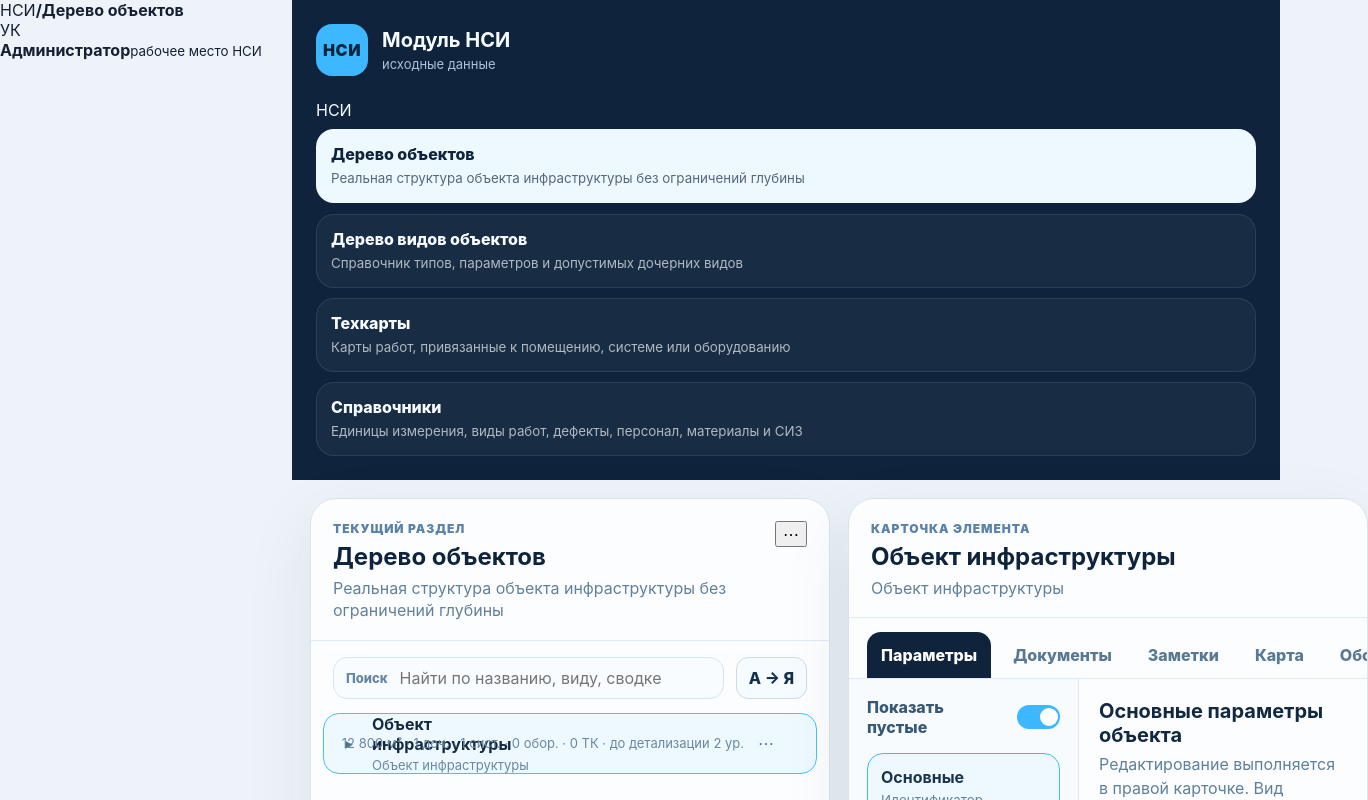
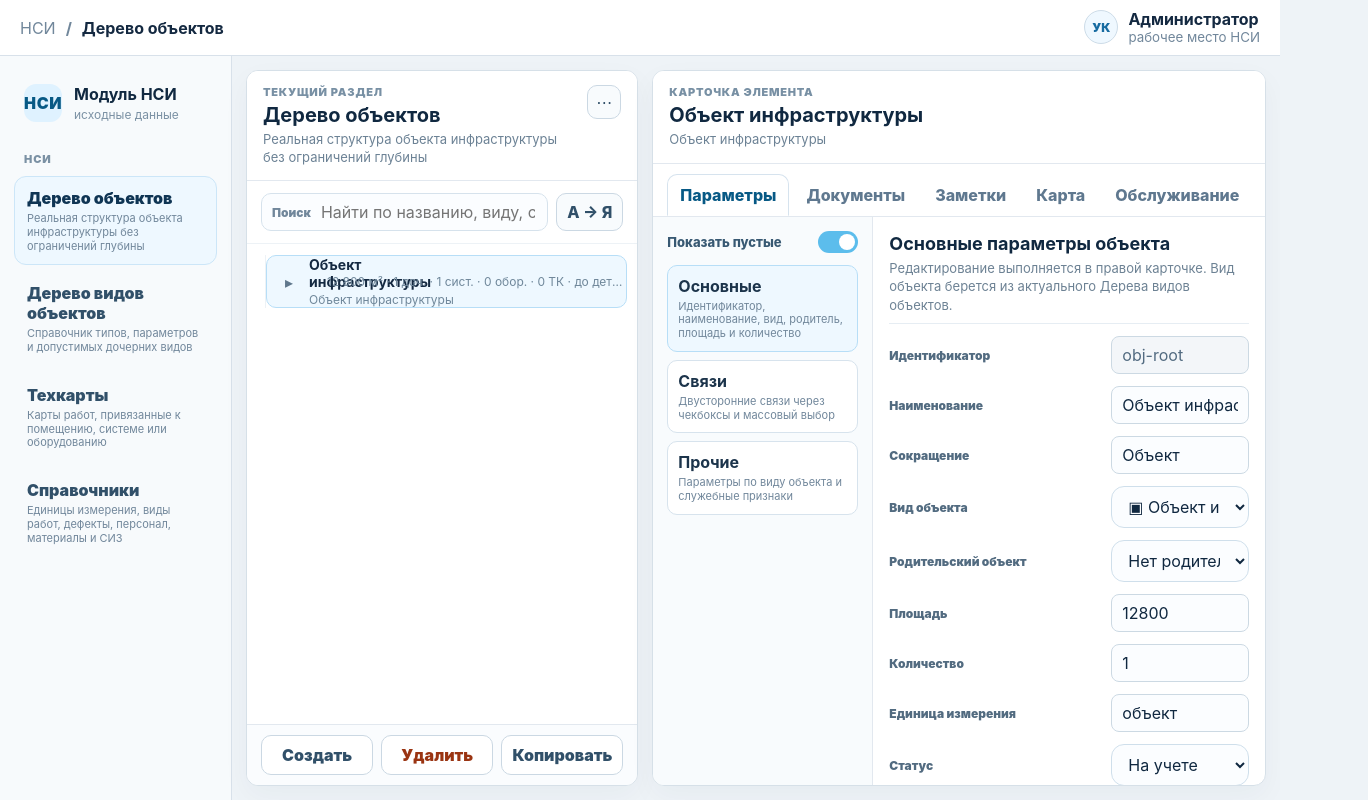
Before and after one commit to RozkvasA/nsi-test, a React (Vite) app: page / in a window 1280 px wide. Shown: the top 800 px of the page, 1368 px wide, since content can reach past the window. Built offline with nearby package versions, Linux system fonts and the light colour scheme.

Commit message:
Align shell panels with reference visuals

```diff
--- a/src/styles.css
+++ b/src/styles.css
@@ -1,6 +1,6 @@
 :root {
   color: #172033;
-  background: #edf3f8;
+  background: #eef3f7;
   font-family:
     Inter, system-ui, -apple-system, BlinkMacSystemFont, "Segoe UI", sans-serif;
   font-synthesis: none;
@@ -13,12 +13,15 @@
 
 body {
   margin: 0;
-  min-width: 1180px;
+  min-width: 0;
   min-height: 100vh;
+  background: #eef3f7;
 }
 
 button,
-input {
+input,
+select,
+textarea {
   font: inherit;
 }
 
@@ -28,33 +31,87 @@ button {
 
 .app-shell {
   display: grid;
-  grid-template-columns: 292px minmax(0, 1fr);
+  grid-template-rows: 56px minmax(0, 1fr);
   min-height: 100vh;
+}
+
+.topbar {
+  display: flex;
+  align-items: center;
+  justify-content: space-between;
+  gap: 20px;
+  padding: 0 20px;
+  border-bottom: 1px solid #d8e1ea;
+  background: #ffffff;
+}
+
+.breadcrumbs,
+.user-block {
+  display: flex;
+  align-items: center;
+  gap: 10px;
+}
+
+.breadcrumbs span,
+.breadcrumbs b,
+.user-block small {
+  color: #71879b;
+}
+
+.breadcrumbs strong,
+.user-block b {
+  color: #142941;
+}
+
+.user-avatar {
+  display: grid;
+  place-items: center;
+  width: 34px;
+  height: 34px;
+  border: 1px solid #cddce8;
+  border-radius: 50%;
+  background: #eff8ff;
+  color: #176ba1;
+  font-size: 12px;
+  font-weight: 900;
+}
+
+.user-block div {
+  display: flex;
+  flex-direction: column;
+  line-height: 1.2;
+}
+
+.app-body {
+  display: grid;
+  grid-template-columns: 232px minmax(0, 1fr);
+  min-height: 0;
 }
 
 .sidebar {
   display: flex;
   flex-direction: column;
-  gap: 24px;
-  padding: 24px;
-  background: #0f243c;
-  color: #f7fbff;
+  gap: 20px;
+  padding: 18px 14px;
+  border-right: 1px solid #d8e1ea;
+  background: #f7fafc;
 }
 
 .brand-block {
   display: flex;
   align-items: center;
-  gap: 14px;
+  gap: 12px;
+  padding: 10px;
 }
 
 .brand-mark {
   display: grid;
   place-items: center;
-  width: 52px;
-  height: 52px;
-  border-radius: 16px;
-  background: #3db7ff;
-  color: #06253e;
+  width: 38px;
+  height: 38px;
+  border-radius: 12px;
+  background: #dff2ff;
+  color: #075985;
   font-weight: 900;
   letter-spacing: 0.04em;
 }
@@ -70,156 +127,169 @@ button {
 }
 
 .brand-block h1 {
-  font-size: 20px;
+  font-size: 16px;
+  color: #102840;
 }
 
 .brand-block p {
-  margin-top: 4px;
-  color: #aac1d7;
-  font-size: 13px;
+  margin-top: 3px;
+  color: #7b91a4;
+  font-size: 12px;
 }
 
 .section-nav {
   display: flex;
   flex-direction: column;
-  gap: 10px;
+  gap: 6px;
+}
+
+.nav-group-title {
+  margin: 0 10px 4px;
+  color: #7b91a4;
+  font-size: 11px;
+  font-weight: 900;
+  letter-spacing: 0.08em;
+  text-transform: uppercase;
 }
 
 .section-button {
   width: 100%;
-  padding: 14px;
-  border: 1px solid rgba(255, 255, 255, 0.09);
-  border-radius: 18px;
-  background: rgba(255, 255, 255, 0.04);
-  color: inherit;
+  padding: 11px 12px;
+  border: 1px solid transparent;
+  border-radius: 12px;
+  background: transparent;
+  color: #315069;
   text-align: left;
-  transition: 0.18s ease;
+  transition: 0.16s ease;
 }
 
 .section-button:hover,
 .section-button.active {
+  border-color: #cce6f8;
   background: #eef8ff;
-  color: #0f243c;
-  transform: translateY(-1px);
+  color: #0f3554;
 }
 
 .section-button span {
   display: block;
-  font-weight: 800;
-  margin-bottom: 6px;
+  font-weight: 900;
+  margin-bottom: 4px;
 }
 
 .section-button small {
   display: block;
-  line-height: 1.35;
-  color: currentColor;
-  opacity: 0.68;
+  color: #71879b;
+  font-size: 11px;
+  line-height: 1.25;
 }
 
 .work-area {
   display: grid;
-  grid-template-columns: minmax(520px, 0.92fr) minmax(520px, 1.08fr);
-  gap: 18px;
-  padding: 18px;
+  grid-template-columns: minmax(360px, 0.78fr) minmax(520px, 1.22fr);
+  gap: 14px;
+  min-height: 0;
+  padding: 14px;
 }
 
 .tree-panel,
 .details-panel {
   overflow: hidden;
-  border: 1px solid #d8e4ef;
-  border-radius: 26px;
-  background: rgba(255, 255, 255, 0.86);
-  box-shadow: 0 24px 70px rgba(14, 42, 71, 0.08);
+  border: 1px solid #d6e0e8;
+  border-radius: 12px;
+  background: #ffffff;
+  box-shadow: 0 10px 28px rgba(30, 58, 88, 0.04);
 }
 
-.tree-panel {
+.tree-panel,
+.details-panel {
   display: flex;
   flex-direction: column;
-  min-height: calc(100vh - 36px);
+  min-height: 0;
+  height: calc(100vh - 84px);
 }
 
 .panel-header,
 .details-header {
-  padding: 22px 22px 18px;
-  border-bottom: 1px solid #dfeaf3;
+  padding: 14px 16px;
+  border-bottom: 1px solid #e2e8ef;
+  background: #ffffff;
 }
 
 .panel-header {
   display: flex;
   align-items: flex-start;
   justify-content: space-between;
-  gap: 18px;
+  gap: 12px;
 }
 
 .eyebrow {
-  margin: 0 0 6px;
-  color: #5b82a6;
-  font-size: 12px;
+  margin: 0 0 4px;
+  color: #7890a4;
+  font-size: 11px;
   font-weight: 900;
-  letter-spacing: 0.08em;
+  letter-spacing: 0.07em;
   text-transform: uppercase;
 }
 
 .panel-header h2,
 .details-header h2 {
-  font-size: 24px;
-  color: #0f243c;
+  font-size: 20px;
+  color: #102840;
 }
 
 .panel-header span,
 .details-header span {
   display: block;
-  margin-top: 6px;
-  color: #63809a;
-  line-height: 1.4;
+  margin-top: 4px;
+  color: #6c8295;
+  font-size: 13px;
+  line-height: 1.35;
 }
 
-.header-actions {
-  display: flex;
-  flex-wrap: wrap;
-  justify-content: flex-end;
-  gap: 8px;
-  min-width: 230px;
+.panel-action-menu {
+  position: relative;
 }
 
-.header-actions button,
-.ghost-button,
-.relation-actions button,
-.bulk-panel button {
-  border: 1px solid #cbdbe8;
-  border-radius: 12px;
-  background: #f6fbff;
-  color: #15304d;
-  font-weight: 800;
-  padding: 10px 12px;
+.compact-action-button {
+  display: grid;
+  place-items: center;
+  width: 34px;
+  height: 34px;
+  border: 1px solid #cbd8e3;
+  border-radius: 10px;
+  background: #f8fbfd;
+  color: #315069;
+  font-weight: 900;
 }
 
-.header-actions button:disabled {
-  cursor: not-allowed;
-  opacity: 0.45;
+.panel-menu {
+  top: calc(100% + 8px);
+  right: 0;
 }
 
 .tree-toolbar {
   display: grid;
-  grid-template-columns: 1fr auto;
-  gap: 12px;
-  padding: 16px 22px 10px;
+  grid-template-columns: minmax(0, 1fr) auto;
+  gap: 8px;
+  padding: 12px 14px;
+  border-bottom: 1px solid #edf2f6;
 }
 
 .search-field {
   display: flex;
   align-items: center;
-  gap: 10px;
-  border: 1px solid #d6e5f0;
-  border-radius: 14px;
-  background: #f9fcff;
-  padding: 8px 12px;
+  gap: 8px;
+  min-width: 0;
+  border: 1px solid #d6e2ec;
+  border-radius: 10px;
+  background: #fbfdff;
+  padding: 7px 10px;
 }
 
 .search-field span {
-  color: #6686a3;
-  font-size: 13px;
-  font-weight: 800;
+  color: #71879b;
+  font-size: 12px;
+  font-weight: 900;
 }
 
 .search-field input,
@@ -232,122 +302,169 @@ button {
   color: #12263e;
 }
 
+.ghost-button {
+  border: 1px solid #cbd8e3;
+  border-radius: 10px;
+  background: #f8fbfd;
+  color: #315069;
+  font-weight: 800;
+  padding: 8px 10px;
+}
+
 .tree-hint {
-  margin: 0 22px 12px;
-  padding: 10px 12px;
-  border-radius: 14px;
-  background: #eef7ff;
+  margin: 10px 14px 0;
+  padding: 9px 10px;
+  border-radius: 10px;
+  background: #eef8ff;
   color: #47677f;
-  font-size: 13px;
+  font-size: 12px;
   line-height: 1.35;
 }
 
 .tree-list {
   flex: 1;
+  min-height: 0;
   overflow: auto;
-  padding: 0 12px 18px;
+  padding: 8px 10px 12px;
+}
+
+.tree-branch {
+  position: relative;
+  border-left: 1px solid #edf2f6;
+  margin-left: 8px;
 }
 
 .tree-row {
   display: grid;
-  grid-template-columns: 30px minmax(180px, 1fr) minmax(180px, auto) auto 28px;
+  grid-template-columns: 24px minmax(150px, 1fr) minmax(160px, auto) auto 28px;
   align-items: center;
   gap: 8px;
-  min-height: 58px;
+  min-height: 50px;
   border: 1px solid transparent;
-  border-radius: 16px;
-  margin: 4px 0;
+  border-radius: 10px;
+  margin: 3px 0;
   background: #ffffff;
-  transition: 0.16s ease;
+  transition: 0.14s ease;
 }
 
 .tree-row:hover {
-  border-color: #c9e8ff;
-  box-shadow: 0 12px 32px rgba(48, 128, 190, 0.11);
+  border-color: #d5e9f7;
+  background: #fbfdff;
 }
 
 .tree-row.selected {
-  border-color: #49bfff;
-  background: #eef9ff;
+  border-color: #b7def7;
+  background: #eef8ff;
 }
 
 .expand-button,
 .row-menu {
   border: 0;
   background: transparent;
-  color: #4d718f;
+  color: #60788d;
   font-weight: 900;
 }
 
 .tree-main {
   display: flex;
   flex-direction: column;
-  gap: 3px;
+  gap: 2px;
 }
 
 .tree-main strong {
   color: #142941;
+  font-size: 14px;
 }
 
 .tree-main span,
 .tree-summary {
-  color: #6a879f;
-  font-size: 13px;
+  color: #6f879a;
+  font-size: 12px;
 }
 
 .tree-summary {
   justify-self: end;
+  max-width: 300px;
+  overflow: hidden;
+  text-overflow: ellipsis;
   white-space: nowrap;
 }
 
 .warning-pill {
   border-radius: 999px;
-  background: #fff1d8;
-  color: #84560b;
-  font-size: 12px;
+  background: #fff4e5;
+  color: #8a5300;
+  font-size: 11px;
   font-weight: 900;
-  padding: 5px 8px;
+  padding: 4px 7px;
   white-space: nowrap;
 }
 
-.details-panel {
-  min-height: calc(100vh - 36px);
+.tree-footer-actions {
   display: flex;
-  flex-direction: column;
+  gap: 8px;
+  padding: 10px 14px;
+  border-top: 1px solid #e2e8ef;
+  background: #fafcfe;
+}
+
+.tree-footer-actions button {
+  flex: 1;
+  border: 1px solid #cbd8e3;
+  border-radius: 10px;
+  background: #ffffff;
+  color: #315069;
+  font-weight: 900;
+  padding: 9px 10px;
+}
+
+.tree-footer-actions button:disabled,
+.ghost-button:disabled,
+.compact-action-button:disabled {
+  cursor: not-allowed;
+  opacity: 0.45;
+}
+
+.tree-footer-actions .danger-lite {
+  color: #9a3412;
 }
 
 .tabs {
   display: flex;
-  gap: 8px;
-  padding: 14px 18px 0;
-  border-bottom: 1px solid #dfeaf3;
+  gap: 4px;
+  padding: 10px 14px 0;
+  border-bottom: 1px solid #e2e8ef;
+  background: #ffffff;
 }
 
 .tab {
-  border: 0;
-  border-radius: 14px 14px 0 0;
+  border: 1px solid transparent;
+  border-radius: 10px 10px 0 0;
   background: transparent;
-  color: #597891;
+  color: #5f788f;
   font-weight: 800;
-  padding: 13px 14px;
+  padding: 10px 12px;
 }
 
 .tab.active {
-  background: #0f243c;
-  color: #ffffff;
+  border-color: #d6e3ee;
+  border-bottom-color: #ffffff;
+  background: #ffffff;
+  color: #075985;
 }
 
 .parameters-layout {
   display: grid;
-  grid-template-columns: 230px minmax(0, 1fr);
+  grid-template-columns: 220px minmax(0, 1fr);
   flex: 1;
   min-height: 0;
 }
 
 .parameter-groups {
-  border-right: 1px solid #dfeaf3;
-  background: #f8fbfe;
-  padding: 18px;
+  border-right: 1px solid #e2e8ef;
+  background: #f8fbfd;
+  padding: 14px;
+  overflow: auto;
 }
 
 .toggle-row {
@@ -355,16 +472,17 @@ button {
   justify-content: space-between;
   align-items: center;
   gap: 12px;
-  margin-bottom: 16px;
+  margin-bottom: 12px;
   color: #385973;
+  font-size: 13px;
   font-weight: 800;
 }
 
 .switch {
   position: relative;
   display: inline-block;
-  width: 44px;
-  height: 24px;
+  width: 40px;
+  height: 22px;
 }
 
 .switch input {
@@ -383,8 +501,8 @@ button {
 .switch span::before {
   content: '';
   position: absolute;
-  width: 18px;
-  height: 18px;
+  width: 16px;
+  height: 16px;
   left: 3px;
   top: 3px;
   border-radius: 50%;
@@ -393,28 +511,28 @@ button {
 }
 
 .switch input:checked + span {
-  background: #3db7ff;
+  background: #5cbdec;
 }
 
 .switch input:checked + span::before {
-  transform: translateX(20px);
+  transform: translateX(18px);
 }
 
 .group-button {
   display: block;
   width: 100%;
-  margin-bottom: 10px;
-  border: 1px solid #d7e5f0;
-  border-radius: 16px;
+  margin-bottom: 8px;
+  border: 1px solid #d7e3ed;
+  border-radius: 10px;
   background: #ffffff;
   color: #1c344b;
   text-align: left;
-  padding: 13px;
+  padding: 10px;
 }
 
 .group-button.active {
-  border-color: #44b8ff;
-  background: #eef9ff;
+  border-color: #b7def7;
+  background: #eef8ff;
 }
 
 .group-button b,
@@ -423,80 +541,130 @@ button {
 }
 
 .group-button small {
-  margin-top: 5px;
-  color: #66849c;
-  line-height: 1.3;
+  margin-top: 4px;
+  color: #71879b;
+  font-size: 11px;
+  line-height: 1.25;
 }
 
-.parameter-card {
+.parameter-card,
+.tech-card-editor,
+.create-object-panel {
+  flex: 1;
+  min-height: 0;
   overflow: auto;
-  padding: 20px;
+  padding: 16px;
 }
 
 .parameter-section {
   display: flex;
   flex-direction: column;
-  gap: 14px;
+  gap: 12px;
 }
 
 .section-title {
   padding-bottom: 8px;
-  border-bottom: 1px solid #e2edf5;
+  border-bottom: 1px solid #e6edf3;
 }
 
 .section-title h3 {
   color: #102840;
-  font-size: 20px;
+  font-size: 18px;
 }
 
 .section-title p {
-  margin: 6px 0 0;
-  color: #607f98;
+  margin: 5px 0 0;
+  color: #6d8294;
+  font-size: 13px;
   line-height: 1.45;
+}
+
+.reference-fields-grid {
+  display: grid;
+  gap: 8px;
+  border: 1px solid #dbe5ed;
+  border-radius: 12px;
+  background: #ffffff;
+  padding: 10px;
 }
 
 .field-row {
   display: grid;
   grid-template-columns: 210px minmax(0, 1fr);
   align-items: center;
-  gap: 14px;
+  gap: 12px;
+  min-height: 38px;
 }
 
 .field-row span {
-  color: #476981;
+  color: #526b80;
+  font-size: 12px;
+  font-weight: 900;
+}
+
+.field-row input,
+.field-row select,
+.field-row textarea {
+  min-height: 38px;
+  border: 1px solid #ccd9e3;
+  border-radius: 8px;
+  background: #fbfdff;
+  color: #102840;
+  padding: 0 10px;
+}
+
+.field-row textarea {
+  min-height: 68px;
+  padding: 9px 10px;
+  resize: vertical;
+}
+
+.field-row input[readonly] {
+  background: #f3f6f9;
+  color: #526b80;
+}
+
+.field-row.empty input,
+.key-value-row.empty {
+  border-color: #efd6aa;
+  background: #fff9ed;
+}
+
+.boolean-row {
+  display: flex;
+  align-items: center;
+  gap: 10px;
+  min-height: 38px;
+  color: #526b80;
   font-size: 13px;
   font-weight: 900;
 }
 
-.field-row input {
-  min-height: 42px;
-  border: 1px solid #cfdfeb;
-  border-radius: 13px;
-  background: #fbfdff;
-  color: #102840;
-  padding: 0 12px;
-}
-
-.field-row input[readonly] {
-  background: #f2f6fa;
-  color: #516f87;
-}
-
-.field-row.empty input,
-.key-value-row.empty {
-  border-color: #f0d7aa;
-  background: #fff9ed;
+.boolean-row input {
+  width: 16px;
+  height: 16px;
 }
 
 .relation-block,
 .bulk-panel,
 .mini-card,
 .stub-tab,
-.empty-state {
-  border: 1px solid #dce8f2;
-  border-radius: 20px;
+.empty-state,
+.info-card,
+.tag-list,
+.key-value-row,
+.dynamic-parameter-list,
+.type-group-list,
+.type-parameter-editor,
+.parameter-definition-card,
+.tech-card-row,
+.creation-mode-card,
+.template-description,
+.summary-strip {
+  border: 1px solid #dbe5ed;
+  border-radius: 12px;
   background: #ffffff;
-  padding: 16px;
+  padding: 14px;
 }
 
 .relation-header {
@@ -509,9 +677,12 @@ button {
 .bulk-panel p,
 .mini-card p,
 .stub-tab p,
-.empty-state p {
-  margin: 6px 0 0;
-  color: #667f95;
+.empty-state p,
+.template-description p,
+.template-description span {
+  margin: 5px 0 0;
+  color: #6d8294;
+  font-size: 13px;
   line-height: 1.45;
 }
 
@@ -522,39 +693,53 @@ button {
   color: #176ba1;
   font-size: 12px;
   font-weight: 900;
-  padding: 6px 10px;
+  padding: 5px 9px;
   white-space: nowrap;
 }
 
 .relation-search {
-  height: 40px;
-  margin: 14px 0 10px;
+  height: 38px;
+  margin: 12px 0 10px;
   border: 1px solid #d2e2ee;
-  border-radius: 12px;
-  padding: 0 12px;
+  border-radius: 8px;
+  padding: 0 10px;
   background: #fbfdff;
 }
 
-.relation-actions {
+.relation-actions,
+.row-actions-inline,
+.create-actions,
+.inline-title,
+.mode-buttons,
+.summary-strip {
   display: flex;
+  align-items: center;
+  gap: 8px;
   flex-wrap: wrap;
-  gap: 8px;
-  margin-bottom: 10px;
+}
+
+.inline-title,
+.create-actions {
+  justify-content: space-between;
+}
+
+.row-actions-inline {
+  justify-content: flex-end;
 }
 
 .check-list {
   display: grid;
-  gap: 8px;
+  gap: 6px;
 }
 
 .check-list label {
   display: flex;
   align-items: center;
-  gap: 9px;
-  min-height: 36px;
-  border-radius: 12px;
+  gap: 8px;
+  min-height: 34px;
+  border-radius: 8px;
   background: #f7fbff;
-  padding: 8px 10px;
+  padding: 7px 9px;
 }
 
 .check-list input {
@@ -565,23 +750,16 @@ button {
 .info-grid {
   display: grid;
   grid-template-columns: repeat(3, minmax(0, 1fr));
-  gap: 12px;
-}
-
-.info-card {
-  border: 1px solid #dce8f2;
-  border-radius: 18px;
-  background: #ffffff;
-  padding: 14px;
+  gap: 10px;
 }
 
 .info-card span,
 .key-value-row span {
   display: block;
-  color: #66849c;
+  color: #71879b;
   font-size: 12px;
   font-weight: 900;
-  margin-bottom: 6px;
+  margin-bottom: 5px;
 }
 
 .info-card b,
@@ -589,22 +767,15 @@ button {
   color: #142941;
 }
 
-.tag-list {
-  border: 1px solid #dce8f2;
-  border-radius: 18px;
-  background: #ffffff;
-  padding: 14px;
-}
-
 .tag-list b {
   display: block;
-  margin-bottom: 10px;
+  margin-bottom: 9px;
 }
 
 .tag-list div {
   display: flex;
   flex-wrap: wrap;
-  gap: 8px;
+  gap: 7px;
 }
 
 .tag-list span {
@@ -612,17 +783,154 @@ button {
   background: #edf7ff;
   color: #245f8c;
   font-weight: 800;
-  padding: 7px 10px;
+  padding: 6px 9px;
 }
 
-.key-value-list {
+.key-value-list,
+.type-group-list,
+.type-parameter-editor,
+.dynamic-parameter-list,
+.tech-card-row,
+.reference-table-section {
   display: grid;
   gap: 10px;
 }
 
-.key-value-row {
-  border: 1px solid #dce8f2;
-  border-radius: 16px;
-  background: #ffffff;
-  padding: 12px;
+.type-parameters-layout {
+  display: grid;
+  grid-template-columns: 230px minmax(0, 1fr);
+  gap: 12px;
 }
+
+.type-group-row {
+  display: flex;
+  flex-direction: column;
+  gap: 4px;
+  border: 1px solid #d7e5f0;
+  border-radius: 10px;
+  background: #f8fbfe;
+  color: #15304d;
+  padding: 10px;
+  text-align: left;
+}
+
+.type-group-row.active {
+  border-color: #b7def7;
+  background: #eef8ff;
+}
+
+.object-parameter-field {
+  display: flex;
+  flex-direction: column;
+  gap: 4px;
+}
+
+.warning-field input,
+.warning-field select {
+  border-color: #e4a15e;
+  background: #fff7ea;
+}
+
+.warning-field small,
+.inline-warning p {
+  color: #874d05;
+}
+
+.inline-warning {
+  border: 1px solid #f1c38d;
+  border-radius: 12px;
+  background: #fff7ea;
+  padding: 12px 14px;
+}
+
+.inline-warning b {
+  display: block;
+  color: #874d05;
+  margin-bottom: 4px;
+}
+
+.inline-warning p {
+  margin: 0;
+  line-height: 1.4;
+}
+
+.summary-strip {
+  justify-content: flex-start;
+  background: #f8fbfd;
+}
+
+.summary-strip span {
+  border-radius: 999px;
+  background: #eef8ff;
+  color: #225d86;
+  font-size: 12px;
+  font-weight: 900;
+  padding: 6px 10px;
+}
+
+@media (max-width: 1180px) {
+  .app-body {
+    grid-template-columns: 1fr;
+  }
+
+  .sidebar {
+    border-right: 0;
+    border-bottom: 1px solid #d8e1ea;
+  }
+
+  .section-nav {
+    display: grid;
+    grid-template-columns: repeat(4, minmax(0, 1fr));
+  }
+
+  .nav-group-title {
+    grid-column: 1 / -1;
+  }
+
+  .work-area {
+    grid-template-columns: 1fr;
+  }
+
+  .tree-panel,
+  .details-panel {
+    height: auto;
+    max-height: none;
+  }
+}
+
+@media (max-width: 760px) {
+  .topbar,
+  .user-block,
+  .panel-header,
+  .tree-toolbar,
+  .parameters-layout,
+  .type-parameters-layout,
+  .field-row,
+  .info-grid,
+  .section-nav {
+    grid-template-columns: 1fr;
+  }
+
+  .topbar,
+  .panel-header {
+    align-items: flex-start;
+    flex-direction: column;
+    height: auto;
+    padding: 12px;
+  }
+
+  .app-shell {
+    grid-template-rows: auto minmax(0, 1fr);
+  }
+
+  .tree-row {
+    grid-template-columns: 24px minmax(0, 1fr) 28px;
+  }
+
+  .tree-summary,
+  .warning-pill,
+  .move-target-button {
+    grid-column: 2 / -1;
+    justify-self: start;
+  }
+}
```
